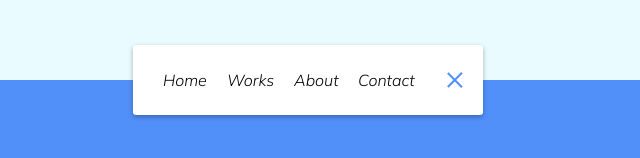
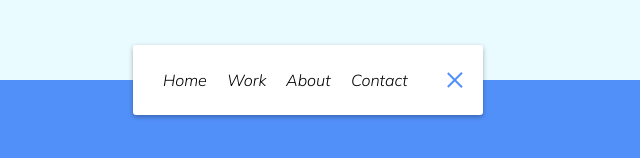
Before and after one commit to shohjahonturdimurodov/Animated_navigation, a plain HTML site: page index.html in a window 1280 px wide. Both pictures are taken after a click on the button 640 px from the left and 400 px from the top of the page. Shown: the part 320-478 px from the top of the page, 332-972 px from the left. Drawn offline with Linux system fonts and the light colour scheme.

Commit message:
word changed

```diff
--- a/index.html
+++ b/index.html
@@ -11,7 +11,7 @@
     <nav id="nav">
         <ul>
             <li><a href="#">Home</a></li>
-            <li><a href="#">Works</a></li>
+            <li><a href="#">Work</a></li>
             <li><a href="#">About</a></li>
             <li><a href="#">Contact</a></li>
         </ul>
```
